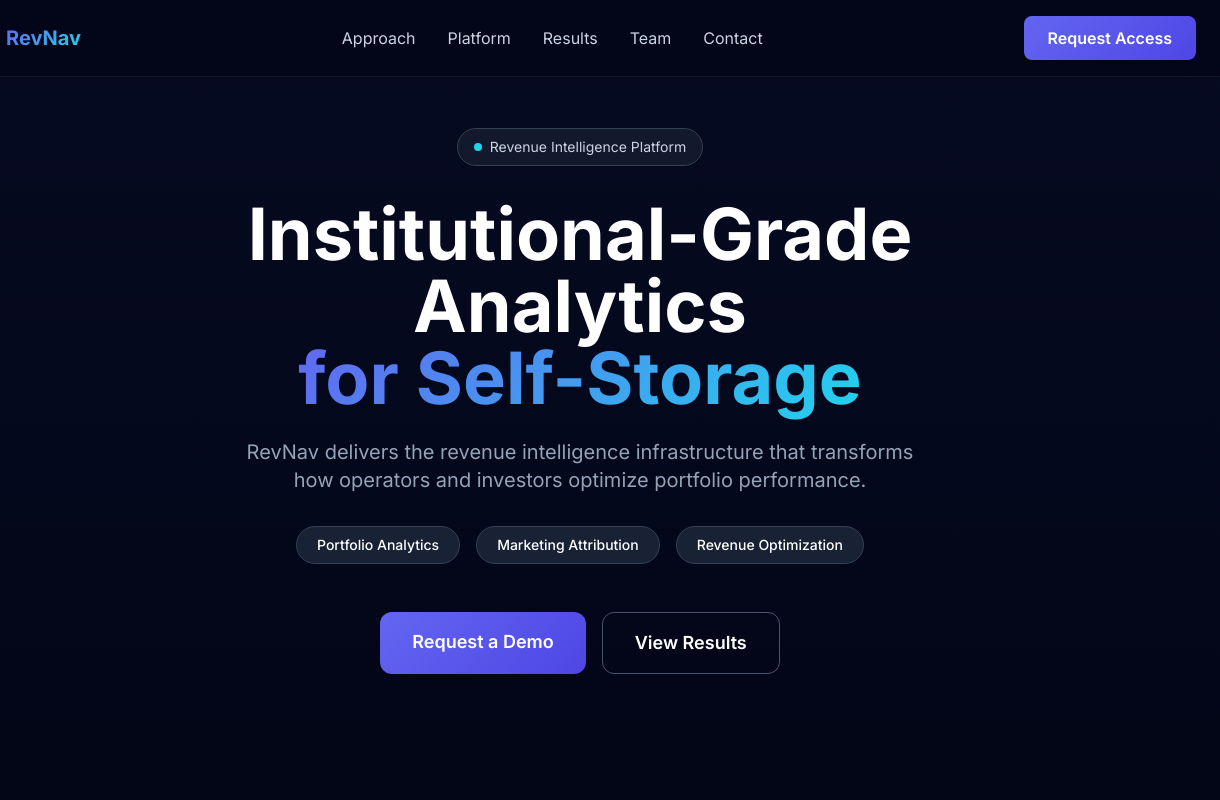
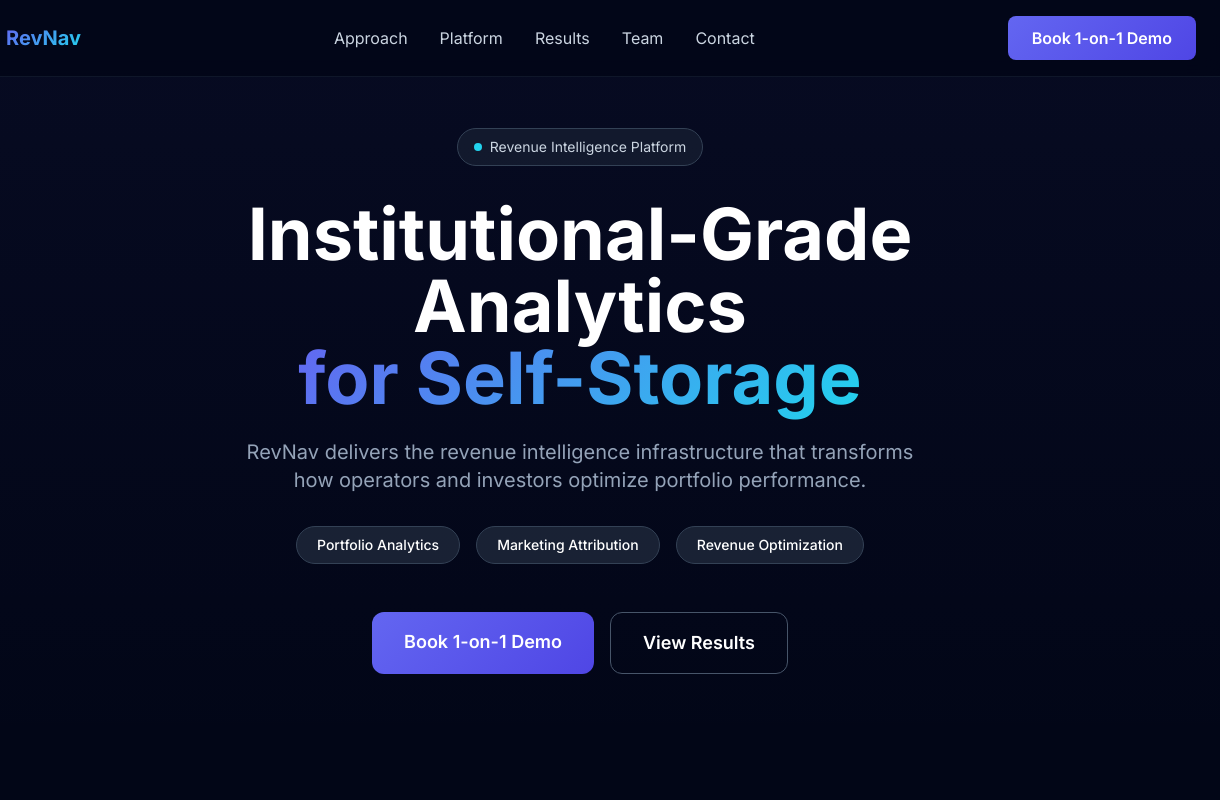
Before and after one commit to elanhouse/revnavwebsite, a plain HTML site: page index.html in a window 1280 px wide. Shown: the top 800 px of the page, 60-1280 px from the left. Drawn offline with nearby package versions, Linux system fonts and the light colour scheme.

Commit message:
Update Hiromi name, change CTAs to Book 1-on-1 Demo

```diff
--- a/index.html
+++ b/index.html
@@ -130,7 +130,7 @@
                     <a href="#contact" class="text-slate-300 hover:text-white transition">Contact</a>
                 </div>
                 <a href="#contact" class="btn-primary text-white px-6 py-2.5 rounded-lg font-semibold">
-                    Request Access
+                    Book 1-on-1 Demo
                 </a>
             </div>
         </div>
@@ -163,7 +163,7 @@
 
                 <div class="flex flex-wrap justify-center gap-4">
                     <a href="#contact" class="btn-primary text-white px-8 py-4 rounded-xl font-semibold text-lg">
-                        Request a Demo
+                        Book 1-on-1 Demo
                     </a>
                     <a href="#results" class="border border-slate-600 hover:border-slate-400 text-white px-8 py-4 rounded-xl font-semibold text-lg transition">
                         View Results
@@ -759,8 +759,8 @@
                     <p class="text-primary text-sm">Transformation Director</p>
                 </div>
                 <div class="card p-4 text-center">
-                    <img src="images/hiromi.png" alt="Hiromi Kajita" class="w-20 h-20 rounded-full mx-auto mb-3 object-cover">
-                    <h4 class="font-semibold">Hiromi Kajita</h4>
+                    <img src="images/hiromi.png" alt="Hiromi Whelan" class="w-20 h-20 rounded-full mx-auto mb-3 object-cover">
+                    <h4 class="font-semibold">Hiromi Whelan</h4>
                     <p class="text-primary text-sm">Digital Marketing Specialist</p>
                 </div>
                 <div class="card p-4 text-center">
@@ -882,7 +882,7 @@
                             </p>
                             <div class="pt-4">
                                 <a href="#contact" class="btn-primary inline-block text-white px-6 py-3 rounded-lg font-semibold">
-                                    Schedule Consultation
+                                    Book 1-on-1 Demo
                                 </a>
                             </div>
                         </div>
```
